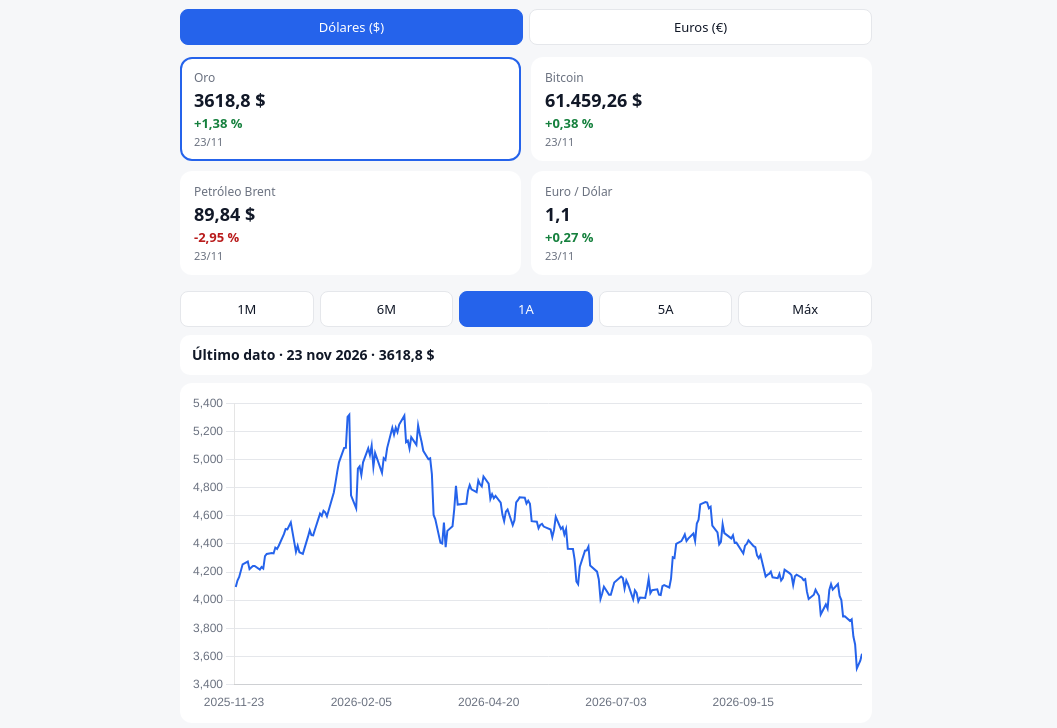
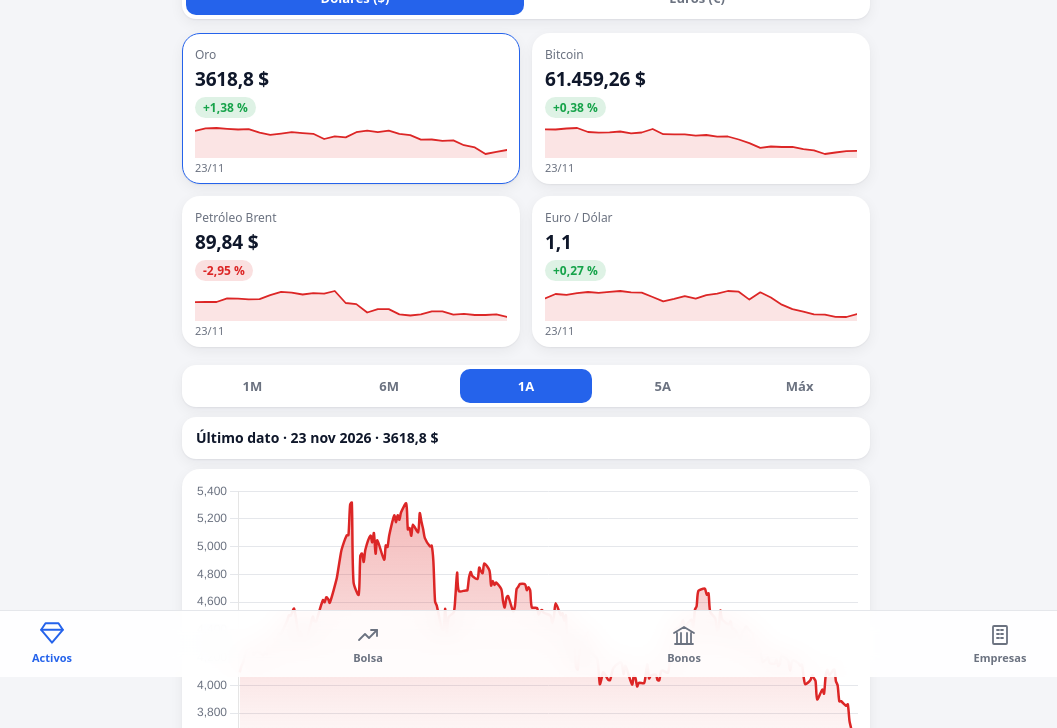
Before and after one commit to sergiomerelo-soft/Indices-Financieros, a plain HTML site: page index.html in a window 1280 px wide. Shown: the part 123-851 px from the top of the page, without its empty margins (114-1171 px from the left). Drawn offline with nearby package versions, Linux system fonts and the light colour scheme.

Commit message:
Add files via upload

```diff
--- a/index.html
+++ b/index.html
@@ -9,38 +9,42 @@
 <title>Índices financieros</title>
 <script src="https://cdn.jsdelivr.net/npm/chart.js@4.4.1/dist/chart.umd.min.js"></script>
 <style>
-:root{--bg:#f6f7f9;--card:#ffffff;--text:#111827;--muted:#6b7280;--up:#15803d;--down:#b91c1c;--accent:#2563eb;--line:#e5e7eb}
-@media (prefers-color-scheme: dark){:root{--bg:#0f172a;--card:#1e293b;--text:#f1f5f9;--muted:#94a3b8;--up:#4ade80;--down:#f87171;--accent:#60a5fa;--line:#334155}}
-*{box-sizing:border-box}
+:root{--bg:#f4f5f8;--card:#ffffff;--text:#0f172a;--muted:#6b7280;--up:#16a34a;--down:#dc2626;--accent:#2563eb;--line:#e5e7eb;--sombra:0 1px 2px rgba(15,23,42,.06),0 4px 14px rgba(15,23,42,.06)}
+@media (prefers-color-scheme: dark){:root{--bg:#0b1120;--card:#161f33;--text:#f1f5f9;--muted:#94a3b8;--up:#4ade80;--down:#f87171;--accent:#60a5fa;--line:#26324a;--sombra:0 1px 2px rgba(0,0,0,.4),0 6px 18px rgba(0,0,0,.25)}}
+*{box-sizing:border-box;-webkit-tap-highlight-color:transparent}
 html,body{margin:0}
-body{background:var(--bg);color:var(--text);font-family:system-ui,-apple-system,"Segoe UI",Roboto,sans-serif;padding:max(14px,env(safe-area-inset-top)) 14px max(14px,env(safe-area-inset-bottom));max-width:720px;margin:0 auto}
-h1{font-size:20px;margin:6px 0 2px}
-.sub{color:var(--muted);font-size:13px;margin-bottom:12px}
-.tabs{display:flex;gap:6px;overflow-x:auto;margin-bottom:12px;padding-bottom:2px}
-.tabs button{flex:1 0 auto;padding:9px 12px;border:1px solid var(--line);background:var(--card);color:var(--text);border-radius:999px;font:inherit;font-size:14px;cursor:pointer;white-space:nowrap}
-.tabs button.on{background:var(--accent);border-color:var(--accent);color:#fff}
-.grid{display:grid;grid-template-columns:1fr 1fr;gap:10px}
-.card{background:var(--card);border:2px solid transparent;border-radius:12px;padding:10px 12px;cursor:pointer;text-align:left;color:inherit;font:inherit}
+body{background:var(--bg);color:var(--text);font-family:system-ui,-apple-system,"Segoe UI",Roboto,sans-serif;padding:max(18px,env(safe-area-inset-top)) 16px calc(92px + env(safe-area-inset-bottom));max-width:720px;margin:0 auto}
+h1{font-size:28px;font-weight:700;letter-spacing:-.02em;margin:8px 0 2px}
+.sub{color:var(--muted);font-size:13px;margin-bottom:16px}
+.tabs{position:fixed;left:0;right:0;bottom:0;z-index:20;display:flex;justify-content:space-around;background:color-mix(in srgb,var(--card) 88%,transparent);backdrop-filter:blur(14px);-webkit-backdrop-filter:blur(14px);border-top:1px solid var(--line);padding:8px 8px calc(8px + env(safe-area-inset-bottom))}
+.tabs button{flex:1;display:flex;flex-direction:column;align-items:center;gap:3px;border:0;background:none;color:var(--muted);font:inherit;font-size:11px;font-weight:600;cursor:pointer;padding:4px 2px;transition:color .2s}
+.tabs button svg{width:24px;height:24px;fill:none;stroke:currentColor;stroke-width:1.8;stroke-linecap:round;stroke-linejoin:round;transition:transform .2s}
+.tabs button.on{color:var(--accent)}
+.tabs button.on svg{transform:translateY(-2px) scale(1.08)}
+.grid{display:grid;grid-template-columns:1fr 1fr;gap:12px}
+.card{background:var(--card);border:1.5px solid transparent;border-radius:18px;padding:12px 12px 8px;cursor:pointer;text-align:left;color:inherit;font:inherit;box-shadow:var(--sombra);animation:aparece .4s ease both;transition:transform .15s,border-color .2s}
+.card:active{transform:scale(.97)}
 .card.sel{border-color:var(--accent)}
-.card .n{font-size:12px;color:var(--muted)}
-.card .v{font-size:18px;font-weight:600;margin-top:2px}
-.card .c{font-size:13px;font-weight:600;margin-top:2px}
+.card .n{font-size:12px;color:var(--muted);font-weight:500}
+.card .v{font-size:19px;font-weight:700;letter-spacing:-.01em;margin-top:3px}
+.card .c{display:inline-block;font-size:12px;font-weight:700;margin-top:5px;padding:2px 8px;border-radius:999px;background:color-mix(in srgb,currentColor 14%,transparent)}
+.card svg.spark{display:block;width:100%;height:34px;margin-top:6px}
 .card .d{font-size:11px;color:var(--muted);margin-top:2px}
+@keyframes aparece{from{opacity:0;transform:translateY(8px)}to{opacity:1;transform:none}}
 .up{color:var(--up)}.down{color:var(--down)}
-.bar{display:flex;gap:6px;margin:16px 0 8px;flex-wrap:wrap}
-.bar button{flex:1;min-width:48px;padding:8px 6px;border:1px solid var(--line);background:var(--card);color:var(--text);border-radius:8px;font:inherit;font-size:13px;cursor:pointer}
-.bar button.on{background:var(--accent);border-color:var(--accent);color:#fff}
-.chart{background:var(--card);border-radius:12px;padding:10px;height:340px;position:relative}
-.all{width:100%;margin-top:10px;padding:10px;border:1px solid var(--line);background:var(--card);color:var(--text);border-radius:10px;font:inherit;font-size:14px;cursor:pointer}
-.all.on{background:var(--accent);border-color:var(--accent);color:#fff}
-.msg{padding:20px;color:var(--muted);text-align:center;grid-column:1/-1}
+.bar,.monedas{display:flex;gap:4px;background:var(--card);padding:4px;border-radius:14px;box-shadow:var(--sombra)}
+.bar{margin:18px 0 10px}
+.monedas{margin-bottom:14px}
+.bar button,.monedas button{flex:1;min-width:0;padding:8px 6px;border:0;background:none;color:var(--muted);border-radius:10px;font:inherit;font-size:13px;font-weight:600;cursor:pointer;transition:background .2s,color .2s}
+.bar button.on,.monedas button.on{background:var(--accent);color:#fff}
+.lectura{background:var(--card);border-radius:14px;padding:11px 14px;margin-bottom:10px;font-size:14px;font-weight:600;min-height:42px;line-height:1.4;box-shadow:var(--sombra)}
+.chart{background:var(--card);border-radius:18px;padding:12px;height:340px;position:relative;box-shadow:var(--sombra)}
+.chart canvas{touch-action:pan-y}
+.pista{color:var(--muted);font-size:12px;text-align:center;margin-top:10px}
+.all{width:100%;margin-top:12px;padding:12px;border:0;background:var(--card);color:var(--accent);border-radius:14px;font:inherit;font-size:14px;font-weight:600;cursor:pointer;box-shadow:var(--sombra)}
+.all.on{background:var(--accent);color:#fff}
+.msg{padding:24px;color:var(--muted);text-align:center;grid-column:1/-1}
 .hide{display:none}
-.lectura{background:var(--card);border-radius:10px;padding:10px 12px;margin-bottom:8px;font-size:14px;font-weight:600;min-height:40px;line-height:1.4}
-.pista{color:var(--muted);font-size:12px;text-align:center;margin-top:8px}
-.chart canvas{touch-action:pan-y}
-.monedas{display:flex;gap:6px;margin-bottom:12px}
-.monedas button{flex:1;padding:8px;border:1px solid var(--line);background:var(--card);color:var(--text);border-radius:8px;font:inherit;font-size:13px;cursor:pointer}
-.monedas button.on{background:var(--accent);border-color:var(--accent);color:#fff}
 </style>
 </head>
 <body>
@@ -150,16 +154,40 @@ function elegirPorDefecto() {
   if (!items.find(i => i.simbolo === seleccion)) seleccion = items.length ? items[0].simbolo : null;
 }
 
+const ICONOS = {
+  "Activos": ['<path d="M6 3h12l4 6-10 12L2 9z"/><path d="M2 9h20"/>', "Activos"],
+  "Índices bursátiles": ['<polyline points="3 17 9 11 13 15 21 7"/><polyline points="15 7 21 7 21 13"/>', "Bolsa"],
+  "Bonos y tipos": ['<path d="M3 21h18M5 21V10M9 21V10M15 21V10M19 21V10M2 10l10-6 10 6"/>', "Bonos"],
+  "Empresas": ['<rect x="5" y="3" width="14" height="18" rx="1"/><path d="M9 7h2M13 7h2M9 11h2M13 11h2M9 15h2M13 15h2"/>', "Empresas"]
+};
+
 function pintarTabs() {
   const cont = document.getElementById("tabs");
   cont.innerHTML = "";
   secciones.forEach((s, k) => {
+    const [svg, texto] = ICONOS[s.nombre] || ['<circle cx="12" cy="12" r="8"/>', s.nombre];
     const b = document.createElement("button");
-    b.textContent = s.nombre;
+    b.innerHTML = '<svg viewBox="0 0 24 24">' + svg + "</svg><span>" + texto + "</span>";
     b.className = k === iSec ? "on" : "";
-    b.onclick = () => { iSec = k; comparar = false; elegirPorDefecto(); refrescar(); };
+    b.onclick = () => { iSec = k; comparar = false; elegirPorDefecto(); refrescar(); window.scrollTo(0, 0); };
     cont.appendChild(b);
   });
+}
+
+// Mini-gráfico de tendencia de cada tarjeta (últimos 30 datos)
+function spark(u) {
+  const i = simbolos.indexOf(u.simbolo), base = baseFilas(), v = [];
+  for (let k = base.length - 1; k >= 0 && v.length < 30; k--) {
+    const x = base[k].v[i];
+    if (x !== null) v.unshift(x);
+  }
+  if (v.length < 2) return "";
+  const min = Math.min(...v), max = Math.max(...v), r = (max - min) || 1;
+  const pts = v.map((x, k) => (k / (v.length - 1) * 100).toFixed(1) + "," + (30 - ((x - min) / r) * 26).toFixed(1));
+  const col = v[v.length - 1] >= v[0] ? "var(--up)" : "var(--down)";
+  return '<svg class="spark" viewBox="0 0 100 34" preserveAspectRatio="none"><polygon points="0,34 ' + pts.join(" ") +
+    ' 100,34" fill="' + col + '" opacity=".12"/><polyline points="' + pts.join(" ") + '" fill="none" stroke="' + col +
+    '" stroke-width="1.8" stroke-linejoin="round" stroke-linecap="round" vector-effect="non-scaling-stroke"/></svg>';
 }
 
 function pintarMonedas() {
@@ -186,15 +214,16 @@ function pintarTarjetas() {
       (seccion().nombre === "Empresas" ? "<br>Añade empresas en actualizar_datos.py." : "") + "</div>";
     return;
   }
-  items.forEach(u => {
+  items.forEach((u, k) => {
     const b = document.createElement("button");
+    b.style.animationDelay = (k * 40) + "ms";
     b.className = "card" + (!comparar && u.simbolo === seleccion ? " sel" : "");
     const cls = u.variacion >= 0 ? "up" : "down";
     const signo = u.variacion >= 0 ? "+" : "";
     const valor = fmt(u.valor, u.decimales || 2) + simboloDe(u);
     const delta = signo + fmt(u.variacion, u.tasa ? 1 : 2) + (u.tasa ? " pb" : " %");
     b.innerHTML = '<div class="n">' + u.nombre + '</div><div class="v">' + valor +
-      '</div><div class="c ' + cls + '">' + delta + '</div><div class="d">' + fechaCorta(u.fecha) + "</div>";
+      '</div><div class="c ' + cls + '">' + delta + '</div>' + spark(u) + '<div class="d">' + fechaCorta(u.fecha) + "</div>";
     b.onclick = () => { seleccion = u.simbolo; comparar = false; refrescar(); };
     cont.appendChild(b);
   });
@@ -250,7 +279,7 @@ function pintarGrafico() {
         label: u.nombre,
         data: serie.map(x => x === null ? null : (esTasa ? x : (x / base) * 100)),
         borderColor: COLORES[k % COLORES.length],
-        borderWidth: 2, pointRadius: 0, pointHoverRadius: 5, pointHitRadius: 20, spanGaps: true
+        borderWidth: 2, tension: 0.25, pointRadius: 0, pointHoverRadius: 5, pointHitRadius: 20, spanGaps: true
       };
     });
   } else {
@@ -258,10 +287,24 @@ function pintarGrafico() {
     const u = items.find(x => x.simbolo === seleccion);
     decimales = (u && u.decimales) || 2;
     unidad = u ? simboloDe(u) : "";
+    const serie = datos.map(r => r.v[i]);
+    const validos = serie.filter(x => x !== null);
+    const sube = validos.length < 2 || validos[validos.length - 1] >= validos[0];
+    const col = estilo.getPropertyValue(sube ? "--up" : "--down").trim();
     datasets = [{
       label: u ? u.nombre : seleccion,
-      data: datos.map(r => r.v[i]),
-      borderColor: COLORES[0], borderWidth: 2, pointRadius: 0, pointHoverRadius: 5, pointHitRadius: 20, spanGaps: true
+      data: serie,
+      borderColor: col, borderWidth: 2.5, tension: 0.25,
+      pointRadius: 0, pointHoverRadius: 5, pointHitRadius: 20, pointBackgroundColor: col,
+      spanGaps: true, fill: true,
+      backgroundColor: c => {
+        const a = c.chart.chartArea;
+        if (!a) return col + "22";
+        const g = c.chart.ctx.createLinearGradient(0, a.top, 0, a.bottom);
+        g.addColorStop(0, col + "55");
+        g.addColorStop(1, col + "00");
+        return g;
+      }
     }];
   }
 
@@ -284,7 +327,7 @@ function pintarGrafico() {
     data: {labels: etiquetas, datasets},
     plugins: [cruz],
     options: {
-      responsive: true, maintainAspectRatio: false, animation: false,
+      responsive: true, maintainAspectRatio: false, animation: {duration: 600, easing: "easeOutCubic"},
       interaction: {mode: "index", intersect: false},
       onHover: (ev, els) => mostrar(els.length ? els[0].index : ultimoDato(), els.length > 0),
       plugins: {
```
